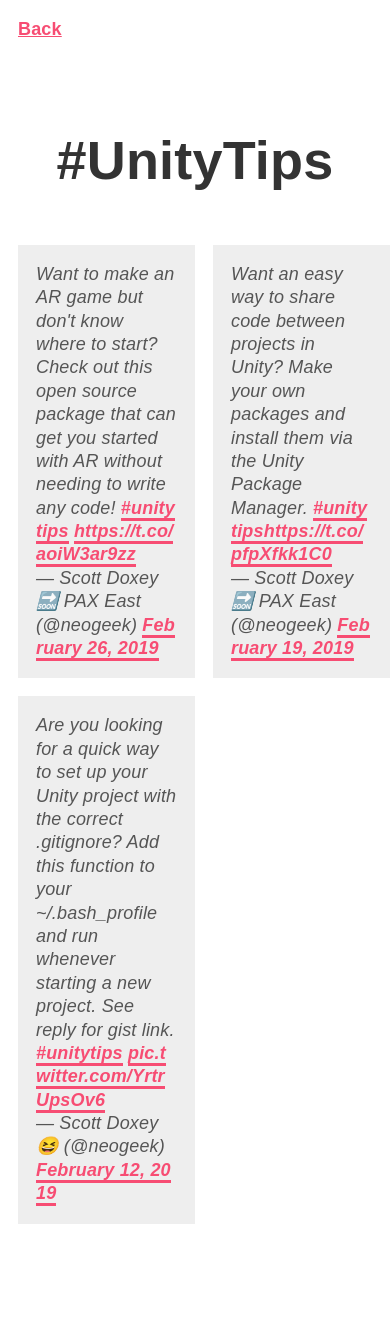
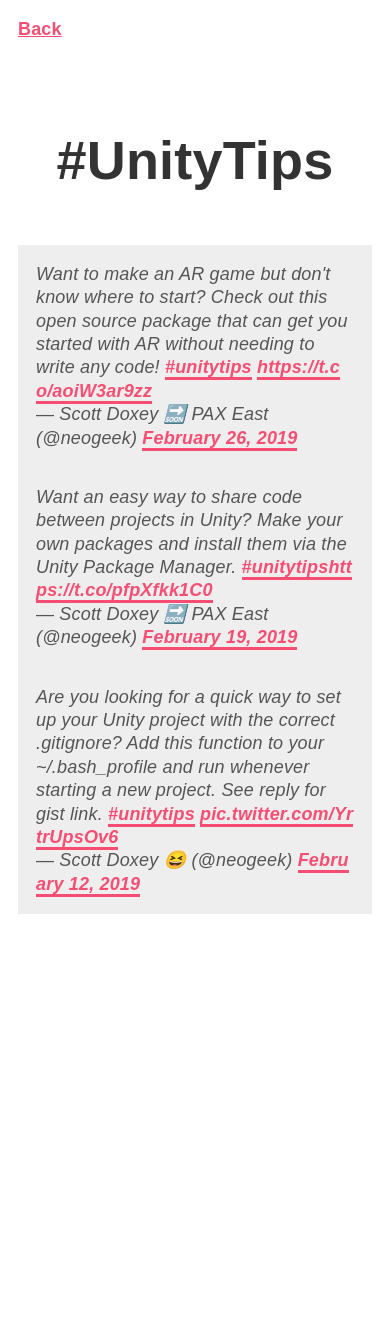
Before and after one commit to neogeek/neogeek.github.io, a Jekyll site: the page built from unitytips/index.html, in a window 390 px wide. Built offline with Jekyll 4.4.1, drawn with Linux system fonts in a browser that asks for light colours; some web fonts are replaced; comment, search, counter and statistics services are not loaded; after the commit the page ends 1022 px from its top, so only the background shows below that.

Commit message:
Fixed issue with Tweets on small screens.

```diff
--- a/css/styles.css
+++ b/css/styles.css
@@ -164,8 +164,10 @@
     font-weight: 600;
 }
 
-.twitter-tweets {
-    display: grid;
-    grid-template-columns: 50% 50%;
-    grid-gap: 1em;
+@media (min-width: 50rem) {
+    .twitter-tweets {
+        display: grid;
+        grid-template-columns: 50% 50%;
+        grid-gap: 1em;
+    }
 }
```
